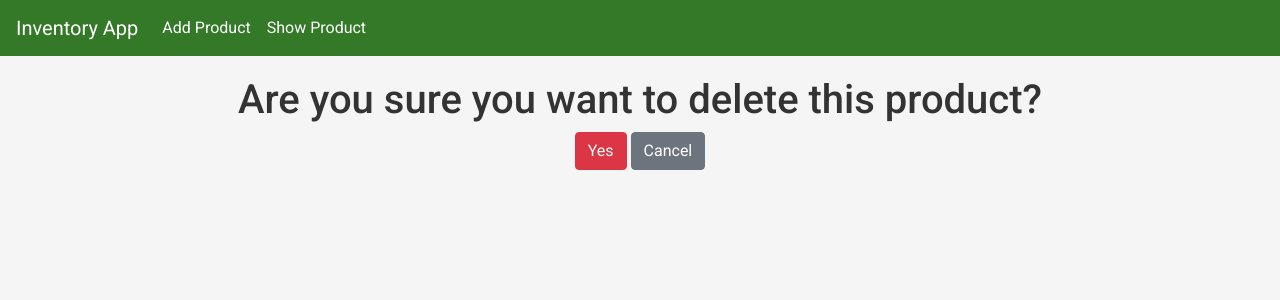
After one commit to SkylarYHU/Inventory-Management-System, a Django app: page /delete/1/ in a window 1280 px wide. The commit adds this page. Shown: the top 300 px of the page. Run offline with Django 5.2, Linux system fonts and the light colour scheme; tables that the repository leaves empty hold one stand-in row (values such as "Sample post"); some libraries are stand-ins or nearby versions.

Commit message:
Added missing 'quantity' field to Product model and completed frontend for the Inventory Management System.

```diff
--- a/invProject/invApp/models.py
+++ b/invProject/invApp/models.py
@@ -13,9 +13,11 @@ class Product(models.Model):
     # A string field for storing the product's Stock Keeping Unit, a unique identifier for each product.
     sku = models.CharField(max_length=50, unique=True)
     price = models.IntegerField()
+    quantity = models.PositiveIntegerField(default=0)
     supplier = models.CharField(max_length=100)
 
     # This method defines how the object will be represented as a string, typically when displaying it in the Django admin or shell. In this case, it returns the product's name.
+
     def __str__(self):
         # eg. When you retrieve and print this product， it shows "laptop".
         return self.name
--- a/invProject/invApp/templates/invApp/layout.html
+++ b/invProject/invApp/templates/invApp/layout.html
@@ -0,0 +1,92 @@
+<!DOCTYPE html>
+<html lang="en">
+  <head>
+    <meta charset="UTF-8" />
+    <meta name="viewport" content="width=device-width, initial-scale=1.0" />
+    <title>{% block title %}Inventory Management System{% endblock %}</title>
+    {% comment %} The link to Bootstrap's CSS is included to style the webpage,
+    ensuring a modern and responsive design. {% endcomment %}
+    <link href="https://fonts.googleapis.com/css2?family=Roboto:wght@400;500;700&display=swap" rel="stylesheet">
+
+    <link
+      href="
+    https://cdn.jsdelivr.net/npm/bootstrap@4.5.2/dist/css/bootstrap.min.css
+    "
+      rel="stylesheet"
+    />
+    <style>
+      body{
+        font-family: 'Roboto', sans-serif;
+        background-color: #f5f5f5;
+        color: #333;
+        padding-top: 56px;
+      }
+
+      .navbar{
+        background-color: #347928;
+      }
+
+      .navbar-brand, .nav-link{
+        color: #fff !important
+      }
+
+      .nav-link:hover {
+        background-color: rgba(255, 255, 255, 0.1);
+        border-radius: 4px;
+      }
+
+      .container{
+        margin-top: 20px;
+      }
+
+      .table th, .table td{
+        vertical-align: middle;
+      }
+
+      .thead-custom {
+        background-color: #347928;
+        color: #fff;
+      }
+
+
+    </style>
+  </head>
+  <body>
+    <nav class="navbar navbar-expand-lg fixed-top">
+      <a href="{% url 'home' %}" class="navbar-brand">Inventory App</a>
+      <button
+        class="navbar-toggler"
+        type="button"
+        data-toggle="collapse"
+        data-target="#navbarNav"
+        aria-controls="navbarNav"
+        aria-expanded="false"
+        aria-label="Toggle navigation"
+      >
+        <span class="navbar-toggler-icon"></span>
+      </button>
+      <div class="collapse navbar-collapse" id="navbarNav">
+        <ul class="navbar-nav">
+          <li class="nav-item">
+            <a class="nav-link" href="{% url 'product_create' %}">Add Product</a>
+          </li>
+          <li class="nav-item">
+            <a class="nav-link" href="{% url 'product_list' %}">Show Product</a>
+          </li>
+        </ul>
+      </div>
+    </nav>
+
+    <!--The template tag allows child templates to insert their content into this section.-->
+    <div class="container">{% block content %}{% endblock %}</div>
+    <!--These script tags load jQuery and Bootstrap's JavaScript library, which are necessary for Bootstrap components (like modals, dropdowns, etc.) to function properly.-->
+    <script
+      src="https://code.jquery.com/jquery-3.7.1.slim.min.js"
+      integrity="sha256-kmHvs0B+OpCW5GVHUNjv9rOmY0IvSIRcf7zGUDTDQM8="
+      crossorigin="anonymous"
+    ></script>
+    <script src="
+https://cdn.jsdelivr.net/npm/bootstrap@4.5.2/dist/js/bootstrap.min.js
+"></script>
+  </body>
+</html>
--- /dev/null
+++ b/invProject/invApp/templates/invApp/product_confirm_delete.html
@@ -0,0 +1,10 @@
+{% extends "invApp/layout.html" %}
+{% block title %}{% endblock %}
+{% block content %}
+<h1 class="text-center">Are you sure you want to delete this product?</h1>
+<form method="post" class="text-center">
+  {% csrf_token %}
+  <button type="submit" class="btn btn-danger">Yes</button>
+  <a href="{% url 'product_list' %}" class="btn btn-secondary">Cancel</a>
+</form>
+{% endblock %}
--- a/invProject/invApp/views.py
+++ b/invProject/invApp/views.py
@@ -27,7 +27,7 @@ def product_create_view(request):
             form.save()
             return redirect('product_list')
         # If the form is invalid, it redisplays the form with error messages.
-        return render(request, 'invApp/product_form.html', {"form": form})
+    return render(request, 'invApp/product_form.html', {"form": form})
 
 
 # Read View
```
Also changed, not shown: invProject/invApp/templates/invApp/home.html (+11 -1 lines), invProject/invApp/templates/invApp/product_form.html (+10 -0 lines), invProject/invApp/templates/invApp/product_list.html (+34 -0 lines), invProject/db.sqlite3, invProject/invApp/migrations/0002_product_quantity.py (added), invProject/invApp/templates/invApp/product_confirm_delete..html (deleted).
